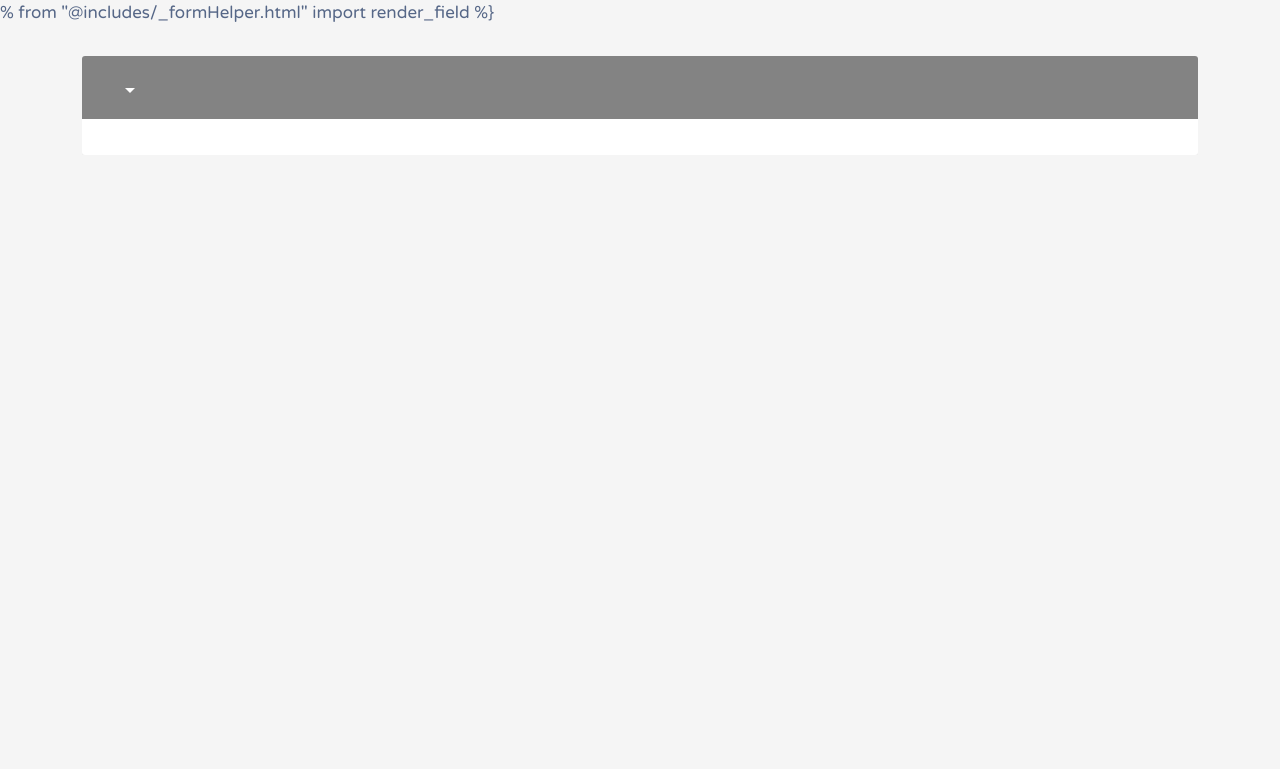
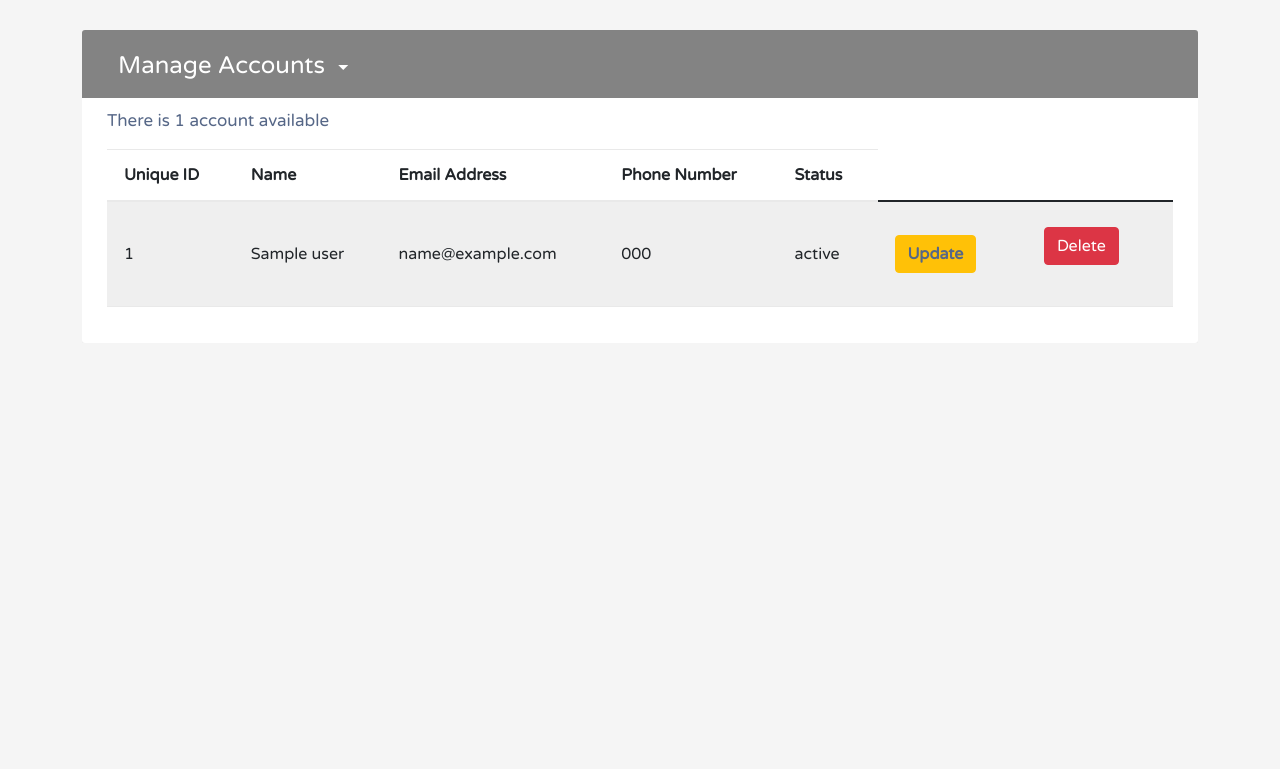
Before and after one commit to Kanahora/Dains, a Flask app: template templates/Insan/accounts_manage.html in a window 1280 px wide. Shown: the top 769 px of the page. Run offline with Flask 2, Linux system fonts and the light colour scheme; the template is opened without the code that fills it: most values are stand-ins (such as "Sample title", 1, 10 or a date in 2020); some libraries are stand-ins or nearby versions.

Commit message:
Add files via upload

```diff
--- a/init.py
+++ b/init.py
@@ -1,5 +1,6 @@
 from flask import *
 from python.src import index, login, register, settings
+from python.src.Insan import accounts
 
 app = Flask(__name__)
 app.secret_key = "secret"
@@ -27,14 +28,17 @@ def show_register():
 
 @app.route('/settings', methods=['GET', 'POST'])
 def show_settings():
-	return settings.account_update()
+    return settings.account_update()
+
 
 @app.route('/account_delete', methods=['GET', 'POST'])
 def account_delete():
-	return settings.account_delete()
+    return settings.account_delete()
 
-@app.route("/staff/account_manage", methods=['GET', 'POST'])
-def account_manage():
-    return
+
+@app.route("/staff/accounts_manage", methods=['GET', 'POST'])
+def accounts_manage():
+    return accounts.manage()
+
 
 app.run()
--- a/templates/@includes/admin.html
+++ b/templates/@includes/admin.html
@@ -1,4 +1,4 @@
-% from "@includes/_formHelper.html" import render_field %}
+{% from "@includes/_formHelper.html" import render_field %}
 <html>
     <head>
         <meta charset="UTF-8">
@@ -13,7 +13,7 @@
         <link rel="stylesheet" href="https://maxcdn.bootstrapcdn.com/font-awesome/4.7.0/css/font-awesome.min.css">
         <link href="https://cdn.jsdelivr.net/npm/bootstrap@5.1.3/dist/css/bootstrap.min.css" rel="stylesheet"
             integrity="sha384-1BmE4kWBq78iYhFldvKuhfTAU6auU8tT94WrHftjDbrCEXSU1oBoqyl2QvZ6jIW3" crossorigin="anonymous">
-        <link rel="stylesheet" type='text/css' href="{{ url_for('static', filename='management.css') }}">
+        <link rel="stylesheet" type='text/css' href="{{ url_for('static', filename='stylesheets/management.css') }}">
         {% block styles %}
         {% endblock styles %}
         <title>{% block title %}{% endblock %}</title>
@@ -50,10 +50,10 @@
                             </div>
                         </div>
                     </div>
-                    <div class="table table-striped table-hover">
+                    <table class="table table-striped table-hover">
                         {% block table %}
                         {% endblock %}
-                    </div>
+                    </table>
                 </div>
             </div>
             {% block content %}
--- a/templates/@includes/extend.html
+++ b/templates/@includes/extend.html
@@ -50,7 +50,7 @@
                         </a>
                         <div class="dropdown-menu" aria-labelledby="nav-account">
                             {% if session.get("status") == "STAFF" %}
-                            <a class="dropdown-item" href="#"> STAFF </a>
+                            <a class="dropdown-item" href="/staff/accounts_manage"> STAFF </a>
                             {% endif %}
                             <a class="dropdown-item" href="/settings"> SETTINGS </a>
                             <a class="dropdown-item" href="/logout" data-bs-toggle="modal"
--- a/templates/Insan/accounts_manage.html
+++ b/templates/Insan/accounts_manage.html
@@ -1 +1,59 @@
 {% extends "@includes/admin.html" %}
+{% block tabletitle %}
+Manage Accounts
+{% endblock %}
+{% block table %}
+<div>
+    {% if count == 0 %}
+    <p> No accounts have been made </p>
+    {% else %}
+    <p> There {{ 'is' if count == 1 }}{{ 'are' if count > 1}} {{ count }} account{{ 's' if count > 1 }} available </p>
+    {% endif %}
+</div>
+<thead>
+    <tr>
+        <th> Unique ID </th>
+        <th> Name </th>
+        <th> Email Address </th>
+        <th> Phone Number </th>
+        <th> Status </th>
+    </tr>
+</thead>
+{% for user in user_list %}
+<tr>
+    <td> {{ user_list[user].get_id() }} </td>
+    <td> {{ user_list[user].get_name() }} </td>
+    <td> {{ user_list[user].get_email() }} </td>
+    <td> {{ user_list[user].get_phone() }} </td>
+    <td> {{ user_list[user].get_status() }} </td>
+    <td> <a href="" class="btn btn-warning"> Update </a> </td>
+    <td>
+        <form action="" method="POST">
+            <!-- Open Modal Button -->
+            <button type="button" class="btn btn-danger" data-bs-toggle="modal" data-bs-target="modal_{{user_list[user].get_id()}}"> Delete </button>
+            <!-- Modal -->
+            <div class="modal" id="modal_{{user_list[user].get_id()}}">
+                <div class="modal-dialog">
+                    <div class="modal-content">
+                        <!-- Header -->
+                        <div class="modal-header">
+                            <h4 class="modal-title"> Delete Confirmation </h4>
+                            <button type="button" class="btn-close" data-bs-dismiss="modal"></button>
+                        </div>
+                        <!-- Body -->
+                        <div class="modal-body">
+                            Are you sure you want to delete {{user_list[user].get_name()}}?
+                        </div>
+                        <!-- Footer -->
+                        <div class="modal-footer">
+                            <input type="submit" value="Delete" class="btn btn-danger">
+                            <button type="button" class="btn btn-secondary" data-bs-dismiss="modal"> Cancel </button>
+                        </div>
+                    </div>
+                </div>
+            </div>
+        </form>
+    </td>
+{% endfor %}
+</tbody>
+{% endblock %}
```
Also changed, not shown: python/src/Insan/accounts.py (added, +10 -0 lines), 3 other files.
